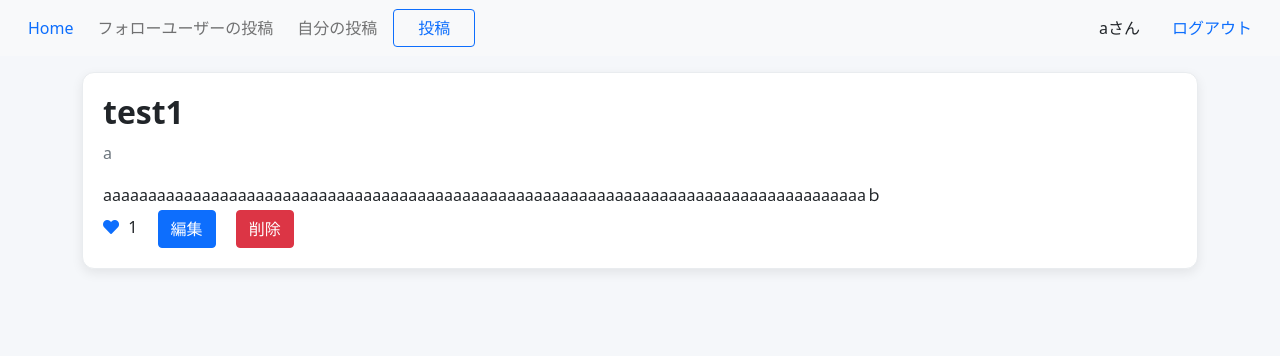
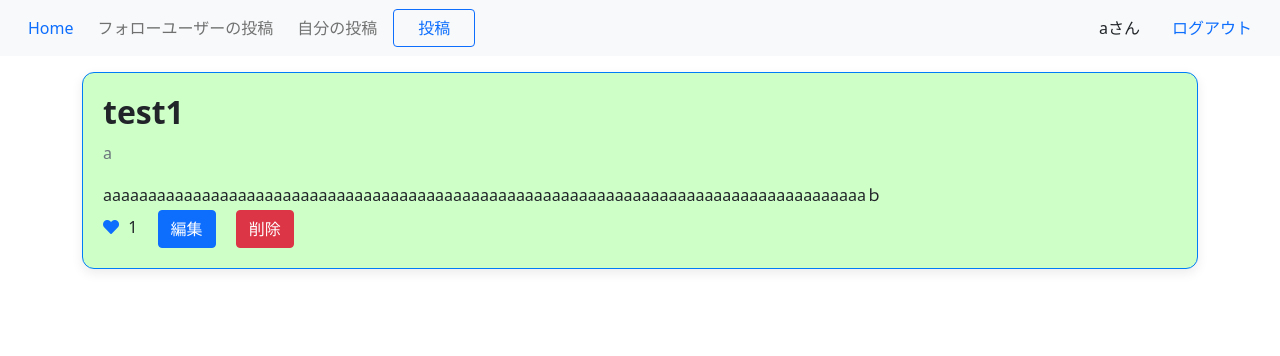
Before and after one commit to yuu403/Django_snsapp, a Django app: page /post/1 in a window 1280 px wide. Shown: the top 356 px of the page. Run offline with Django 5.2, Linux system fonts and the light colour scheme; a user stored in the database is signed in; data comes from the database, SQL or seed files in the repository.

Commit message:
Fix Post UI

```diff
--- a/static/style.css
+++ b/static/style.css
@@ -23,12 +23,12 @@ button:active {
 }
 
 .post-card {
-    background: white;
+    background: #ceffc7;
     border-radius: 12px;
     padding: 20px;
     margin-bottom: 20px;
     box-shadow: 0 4px 12px rgba(0,0,0,0.08);
-    border: 1px solid #e9ecef
+    border: 1px solid #007cf9
 }
 
 .post-title {
@@ -61,7 +61,7 @@ button:active {
 }
 
 .nav-link.active {
-    border: 1px solid #e9ecef;
+    border: 1px solid #0269cf;
     background-color: #0d6efd;
     color: white !important;
     border-radius: 8px;
@@ -75,5 +75,5 @@ button:active {
 }
 
 body {
-    background-color: #f5f7fa;
+    background-color: white;
 }
```
